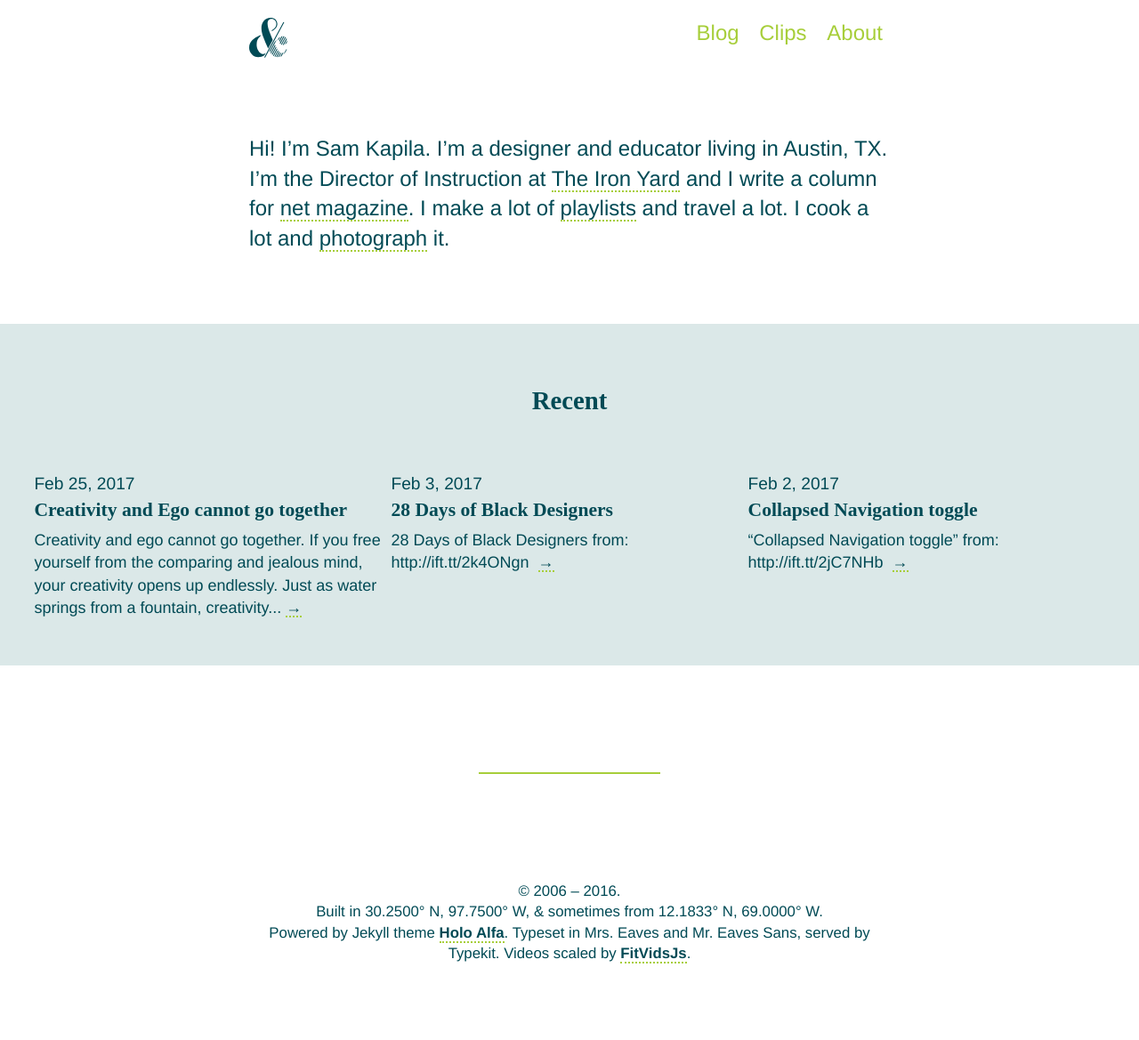
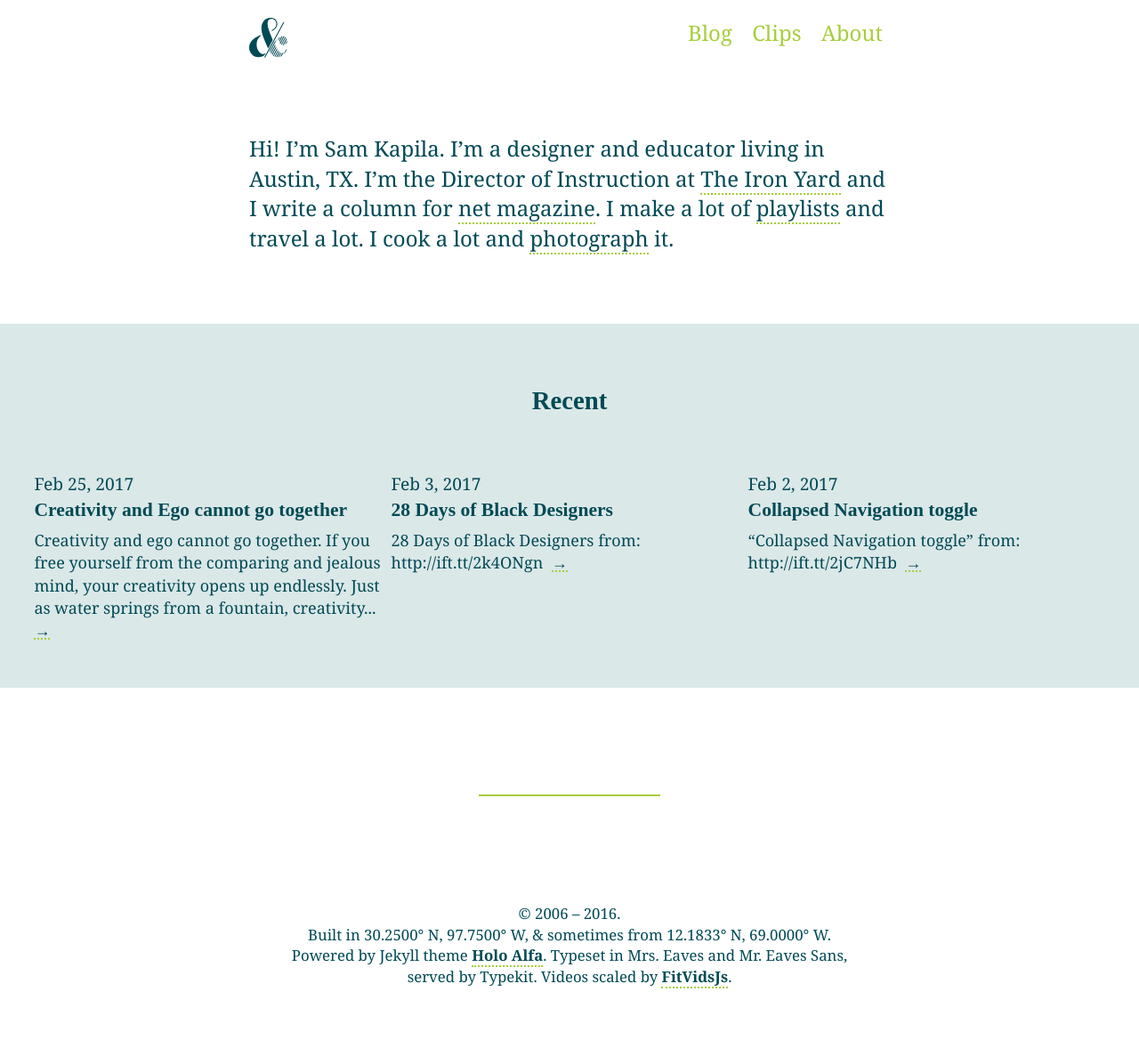
Before and after one commit to samkap/samkap-2018-site, a Jekyll site: the page built from index.html, in a window 1280 px wide. Shown: the whole page at 89% size. Built offline with Jekyll 4.4.1, drawn with Linux system fonts in a browser that asks for light colours; nearby versions of some CDN libraries; the list of posts is cut into pages by our own code; before the commit the page ends 1144 px from its top, so only the background shows below that.

Commit message:
font test

```diff
--- a/css/style.scss
+++ b/css/style.scss
@@ -55,7 +55,7 @@ $gray: #F6F6F6;
 
 body {
   /*font-family: "Crimson Text", Georgia, Cambria, "Times New Roman", Times, serif;*/
-  font-family:"mr-eaves-sans", Helvetica, Arial;
+  font-family:"nassim-latin",Georgia,sans-serif;
   font-size: 22px;
   -webkit-font-smoothing: antialiased;
   font-weight: 400;
```
